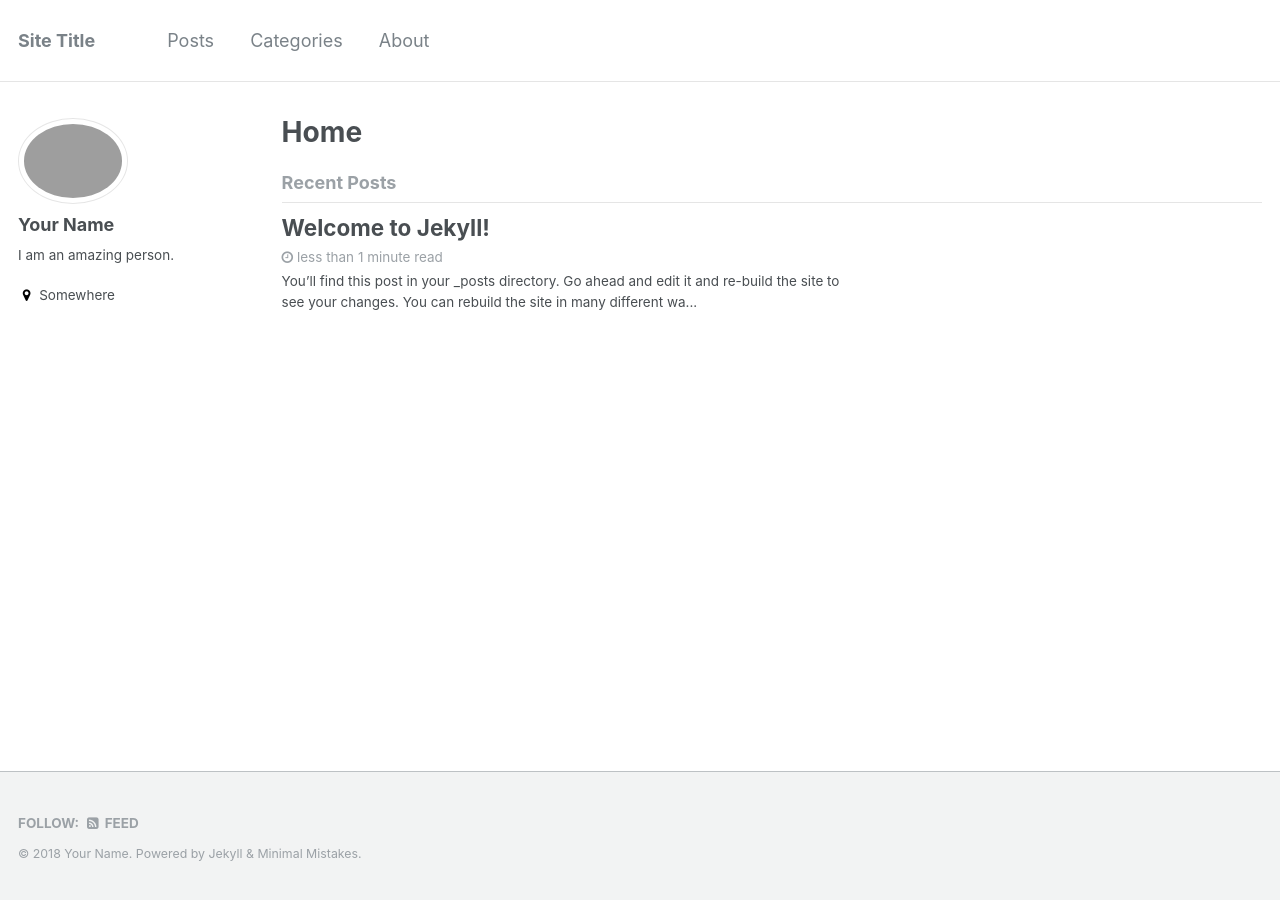
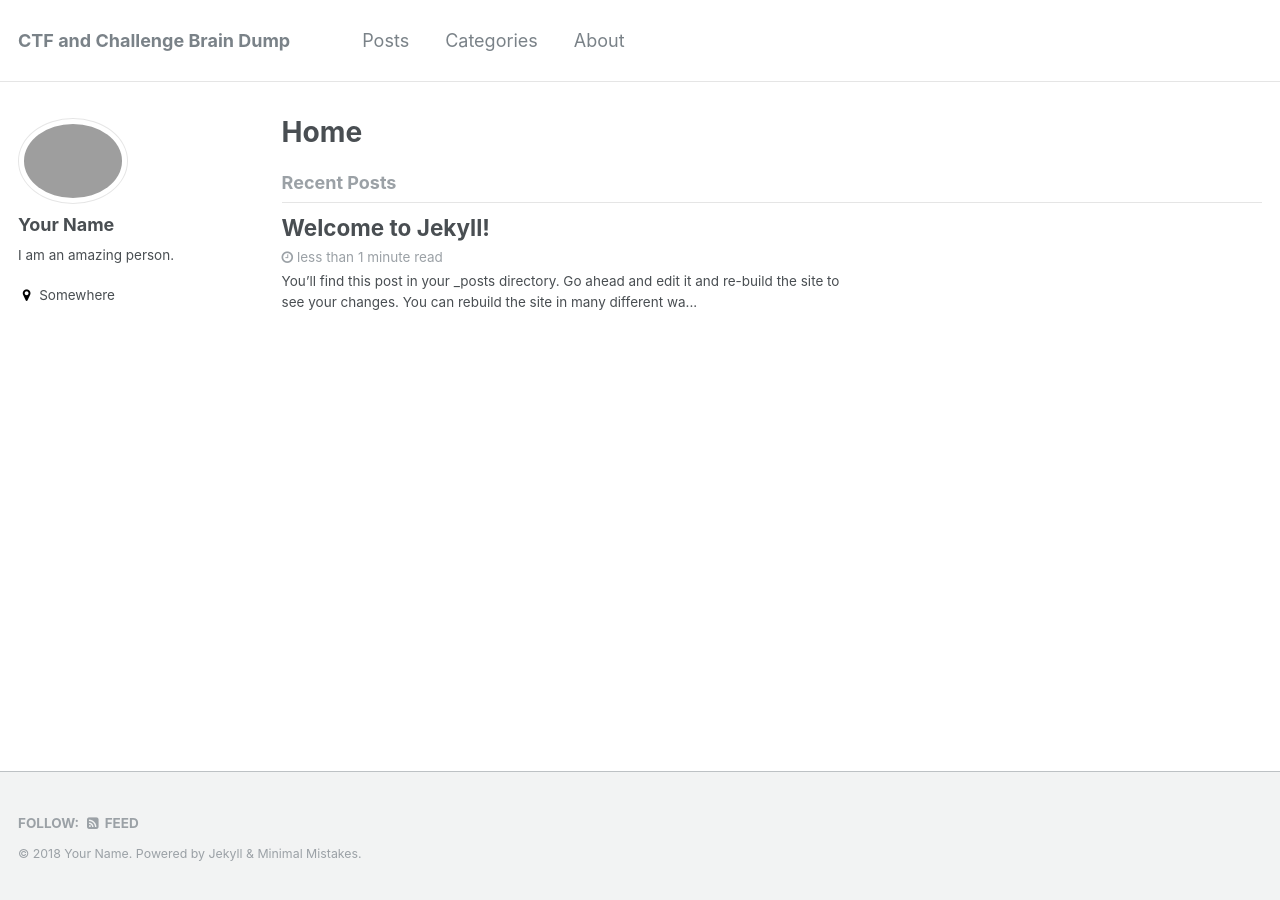
Before and after one commit to biscuitdh/biscuitdh.github.io, a Jekyll site: the page built from index.html, in a window 1280 px wide. Built offline with Jekyll 4.4.1, drawn with Linux system fonts in a browser that asks for light colours; the list of posts is cut into pages by our own code.

Commit message:
Update Site title

```diff
--- a/_config.yml
+++ b/_config.yml
@@ -9,7 +9,7 @@ minimal_mistakes_skin    : "default" # "air", "aqua", "contrast", "dark", "dirt"
 
 # Site Settings
 locale                   : "en-US"
-title                    : "Site Title"
+title                    : "CTF and Challenge Brain Dump"
 title_separator          : "-"
 name                     : "Your Name"
 description              : "An amazing website."
```
